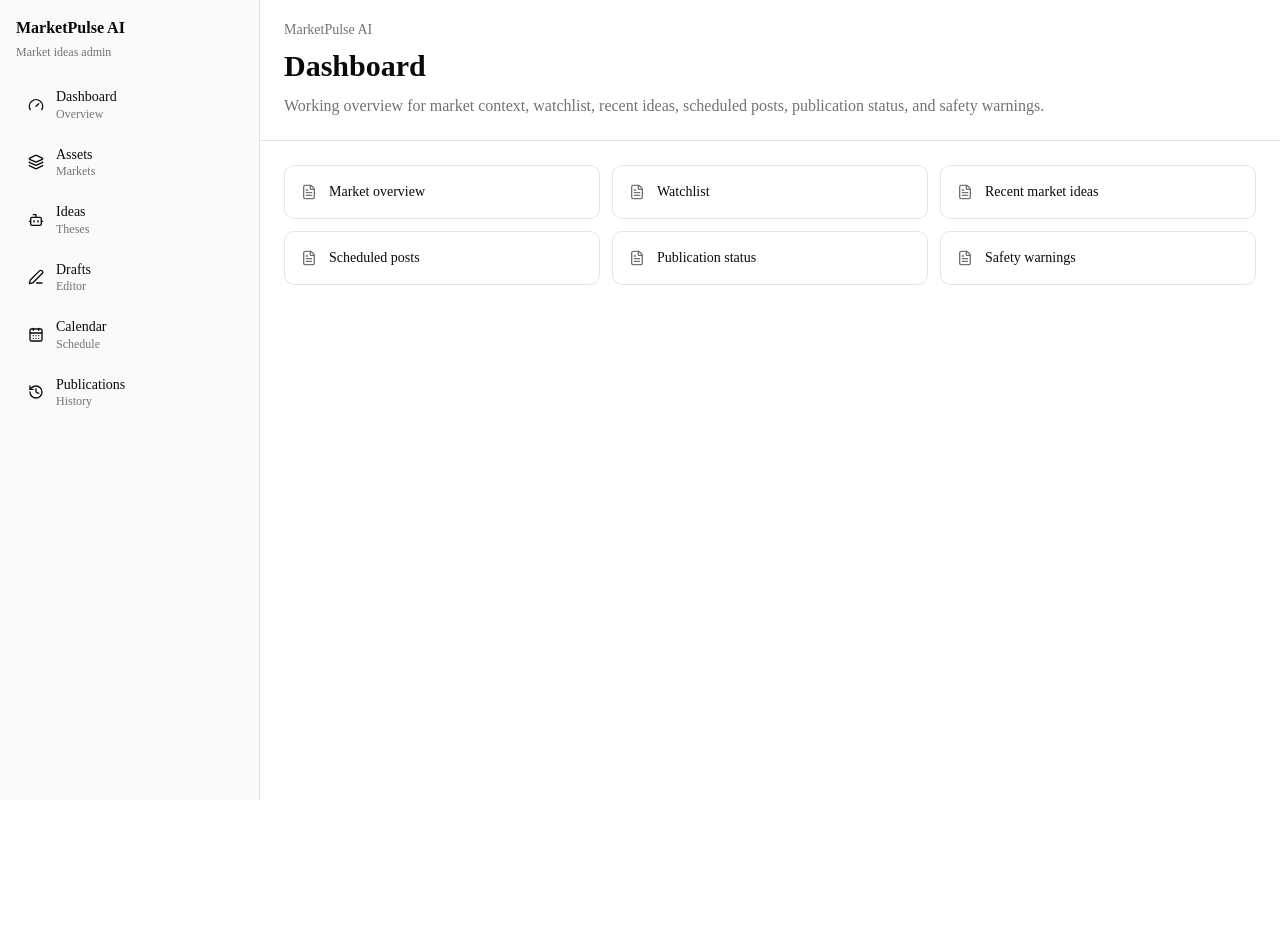
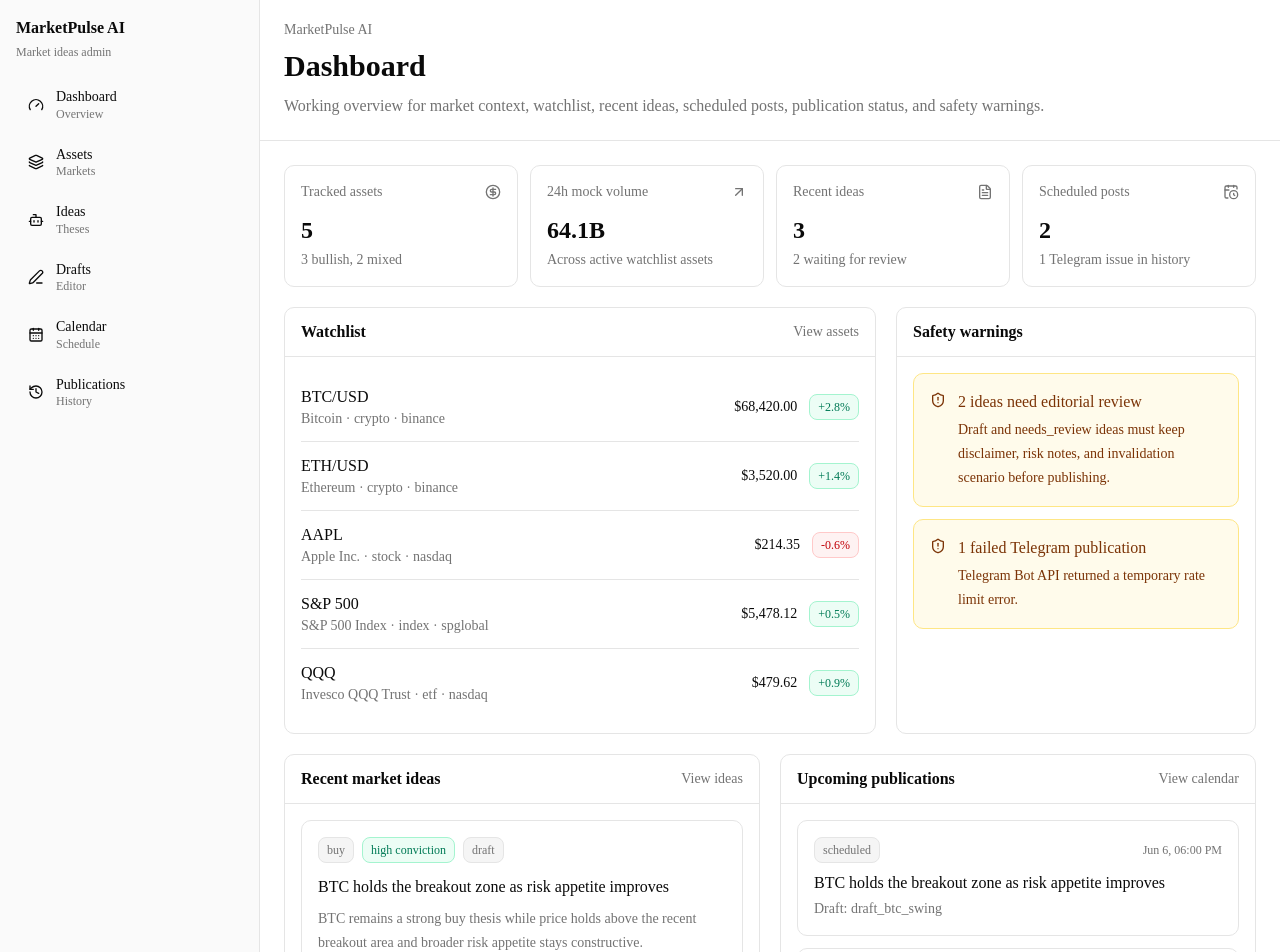
Before and after one commit to Artur-Kelemetov/marketpulse-ai, a Next.js app: page /dashboard in a window 1280 px wide. Shown: the top 952 px of the page. Before the commit the page ends 800 px from the top, so only its background shows below. Built offline with nearby package versions, Linux system fonts and the light colour scheme.

Commit message:
feat: build dashboard with mocks

```diff
--- a/src/app/(admin)/dashboard/page.tsx
+++ b/src/app/(admin)/dashboard/page.tsx
@@ -1,18 +1,298 @@
-import { RoutePlaceholder } from "@/app/_components/route-placeholder";
+import Link from "next/link";
+import {
+  ArrowUpRight,
+  CalendarClock,
+  CheckCircle2,
+  CircleDollarSign,
+  FileText,
+  ShieldAlert,
+} from "lucide-react";
+
+import { PageHeader } from "@/components/layout/PageHeader";
+import {
+  getMockAssets,
+  getMockPublicationLog,
+  getMockRecentIdeas,
+  getMockScheduledPublications,
+} from "@/lib/mock-data";
+
+const numberFormatter = new Intl.NumberFormat("en-US");
+const compactNumberFormatter = new Intl.NumberFormat("en-US", {
+  notation: "compact",
+  maximumFractionDigits: 1,
+});
+const priceFormatter = new Intl.NumberFormat("en-US", {
+  style: "currency",
+  currency: "USD",
+  maximumFractionDigits: 2,
+});
+const percentFormatter = new Intl.NumberFormat("en-US", {
+  signDisplay: "always",
+  maximumFractionDigits: 1,
+});
+const dateTimeFormatter = new Intl.DateTimeFormat("en-US", {
+  month: "short",
+  day: "numeric",
+  hour: "2-digit",
+  minute: "2-digit",
+});
 
 export default function DashboardPage() {
+  const assets = getMockAssets();
+  const recentIdeas = getMockRecentIdeas(3);
+  const scheduledPublications = getMockScheduledPublications();
+  const publicationLog = getMockPublicationLog();
+  const failedPublications = publicationLog.filter(
+    (publication) => publication.status === "failed",
+  );
+  const ideasNeedingReview = recentIdeas.filter(
+    (idea) => idea.status === "needs_review" || idea.status === "draft",
+  );
+  const bullishAssets = assets.filter(
+    (asset) => asset.marketMood === "bullish",
+  ).length;
+  const totalVolume = assets.reduce((sum, asset) => sum + asset.volume24h, 0);
+
   return (
-    <RoutePlaceholder
-      title="Dashboard"
-      description="Working overview for market context, watchlist, recent ideas, scheduled posts, publication status, and safety warnings."
-      items={[
-        "Market overview",
-        "Watchlist",
-        "Recent market ideas",
-        "Scheduled posts",
-        "Publication status",
-        "Safety warnings",
-      ]}
-    />
+    <main className="flex min-h-screen flex-1 flex-col bg-background text-foreground">
+      <PageHeader
+        title="Dashboard"
+        description="Working overview for market context, watchlist, recent ideas, scheduled posts, publication status, and safety warnings."
+      />
+
+      <div className="flex flex-1 flex-col gap-5 px-6 py-6">
+        <section className="grid gap-3 md:grid-cols-2 xl:grid-cols-4">
+          <MetricCard
+            label="Tracked assets"
+            value={numberFormatter.format(assets.length)}
+            helper={`${bullishAssets} bullish, ${assets.length - bullishAssets} mixed`}
+            icon={<CircleDollarSign className="size-4" />}
+          />
+          <MetricCard
+            label="24h mock volume"
+            value={compactNumberFormatter.format(totalVolume)}
+            helper="Across active watchlist assets"
+            icon={<ArrowUpRight className="size-4" />}
+          />
+          <MetricCard
+            label="Recent ideas"
+            value={numberFormatter.format(recentIdeas.length)}
+            helper={`${ideasNeedingReview.length} waiting for review`}
+            icon={<FileText className="size-4" />}
+          />
+          <MetricCard
+            label="Scheduled posts"
+            value={numberFormatter.format(scheduledPublications.length)}
+            helper={`${failedPublications.length} Telegram issue in history`}
+            icon={<CalendarClock className="size-4" />}
+          />
+        </section>
+
+        <section className="grid gap-5 xl:grid-cols-[minmax(0,1.3fr)_minmax(360px,0.7fr)]">
+          <Panel title="Watchlist" actionHref="/assets" actionLabel="View assets">
+            <div className="divide-y divide-border">
+              {assets.map((asset) => (
+                <div
+                  key={asset.id}
+                  className="grid gap-3 py-3 sm:grid-cols-[1fr_auto_auto] sm:items-center"
+                >
+                  <div>
+                    <Link
+                      href={`/assets/${asset.id}`}
+                      className="font-medium hover:underline"
+                    >
+                      {asset.displaySymbol}
+                    </Link>
+                    <p className="text-sm text-muted-foreground">
+                      {asset.name} · {asset.assetType} · {asset.exchange}
+                    </p>
+                  </div>
+                  <div className="text-sm font-medium sm:text-right">
+                    {priceFormatter.format(asset.price)}
+                  </div>
+                  <StatusBadge tone={asset.changePercent24h >= 0 ? "good" : "bad"}>
+                    {percentFormatter.format(asset.changePercent24h)}%
+                  </StatusBadge>
+                </div>
+              ))}
+            </div>
+          </Panel>
+
+          <Panel title="Safety warnings">
+            <div className="space-y-3">
+              {ideasNeedingReview.length > 0 ? (
+                <WarningItem
+                  title={`${ideasNeedingReview.length} ideas need editorial review`}
+                  description="Draft and needs_review ideas must keep disclaimer, risk notes, and invalidation scenario before publishing."
+                />
+              ) : (
+                <SuccessItem description="No ideas are waiting for safety review." />
+              )}
+
+              {failedPublications.length > 0 ? (
+                <WarningItem
+                  title={`${failedPublications.length} failed Telegram publication`}
+                  description={failedPublications[0]?.errorMessage ?? "Review Telegram delivery status."}
+                />
+              ) : (
+                <SuccessItem description="No failed Telegram publications in the mock log." />
+              )}
+            </div>
+          </Panel>
+        </section>
+
+        <section className="grid gap-5 xl:grid-cols-2">
+          <Panel title="Recent market ideas" actionHref="/ideas" actionLabel="View ideas">
+            <div className="space-y-3">
+              {recentIdeas.map((idea) => (
+                <article
+                  key={idea.title}
+                  className="rounded-lg border border-border bg-background p-4"
+                >
+                  <div className="mb-3 flex flex-wrap items-center gap-2">
+                    <StatusBadge tone="neutral">{idea.suggestedAction}</StatusBadge>
+                    <StatusBadge tone={idea.conviction === "high" ? "good" : "neutral"}>
+                      {idea.conviction} conviction
+                    </StatusBadge>
+                    <StatusBadge tone="neutral">{idea.status}</StatusBadge>
+                  </div>
+                  <h3 className="font-medium leading-6">{idea.title}</h3>
+                  <p className="mt-2 line-clamp-2 text-sm leading-6 text-muted-foreground">
+                    {idea.summary}
+                  </p>
+                </article>
+              ))}
+            </div>
+          </Panel>
+
+          <Panel
+            title="Upcoming publications"
+            actionHref="/calendar"
+            actionLabel="View calendar"
+          >
+            <div className="space-y-3">
+              {scheduledPublications.map((publication) => (
+                <article
+                  key={publication.id}
+                  className="rounded-lg border border-border bg-background p-4"
+                >
+                  <div className="mb-2 flex items-center justify-between gap-3">
+                    <StatusBadge tone="neutral">{publication.status}</StatusBadge>
+                    <time className="text-xs text-muted-foreground">
+                      {dateTimeFormatter.format(new Date(publication.scheduledFor))}
+                    </time>
+                  </div>
+                  <h3 className="font-medium leading-6">{publication.title}</h3>
+                  <p className="mt-1 text-sm text-muted-foreground">
+                    Draft: {publication.draftId}
+                  </p>
+                </article>
+              ))}
+            </div>
+          </Panel>
+        </section>
+      </div>
+    </main>
   );
 }
+
+type MetricCardProps = {
+  label: string;
+  value: string;
+  helper: string;
+  icon: React.ReactNode;
+};
+
+function MetricCard({ label, value, helper, icon }: MetricCardProps) {
+  return (
+    <div className="rounded-lg border border-border bg-card p-4 text-card-foreground">
+      <div className="mb-3 flex items-center justify-between gap-3 text-muted-foreground">
+        <span className="text-sm font-medium">{label}</span>
+        {icon}
+      </div>
+      <p className="text-2xl font-semibold tracking-normal">{value}</p>
+      <p className="mt-1 text-sm text-muted-foreground">{helper}</p>
+    </div>
+  );
+}
+
+type PanelProps = {
+  title: string;
+  children: React.ReactNode;
+  actionHref?: string;
+  actionLabel?: string;
+};
+
+function Panel({ title, children, actionHref, actionLabel }: PanelProps) {
+  return (
+    <section className="rounded-lg border border-border bg-card text-card-foreground">
+      <div className="flex items-center justify-between gap-3 border-b border-border px-4 py-3">
+        <h2 className="font-semibold">{title}</h2>
+        {actionHref && actionLabel ? (
+          <Link
+            href={actionHref}
+            className="text-sm font-medium text-muted-foreground hover:text-foreground"
+          >
+            {actionLabel}
+          </Link>
+        ) : null}
+      </div>
+      <div className="p-4">{children}</div>
+    </section>
+  );
+}
+
+type StatusBadgeProps = {
+  children: React.ReactNode;
+  tone: "good" | "bad" | "neutral";
+};
+
+function StatusBadge({ children, tone }: StatusBadgeProps) {
+  const toneClassName = {
+    good: "border-emerald-200 bg-emerald-50 text-emerald-700",
+    bad: "border-red-200 bg-red-50 text-red-700",
+    neutral: "border-border bg-muted text-muted-foreground",
+  }[tone];
+
+  return (
+    <span
+      className={`inline-flex w-fit items-center rounded-md border px-2 py-1 text-xs font-medium ${toneClassName}`}
+    >
+      {children}
+    </span>
+  );
+}
+
+type WarningItemProps = {
+  title: string;
+  description: string;
+};
+
+function WarningItem({ title, description }: WarningItemProps) {
+  return (
+    <div className="rounded-lg border border-amber-200 bg-amber-50 p-4 text-amber-900">
+      <div className="flex items-start gap-3">
+        <ShieldAlert className="mt-0.5 size-4 shrink-0" />
+        <div>
+          <h3 className="font-medium">{title}</h3>
+          <p className="mt-1 text-sm leading-6">{description}</p>
+        </div>
+      </div>
+    </div>
+  );
+}
+
+type SuccessItemProps = {
+  description: string;
+};
+
+function SuccessItem({ description }: SuccessItemProps) {
+  return (
+    <div className="rounded-lg border border-emerald-200 bg-emerald-50 p-4 text-emerald-900">
+      <div className="flex items-start gap-3">
+        <CheckCircle2 className="mt-0.5 size-4 shrink-0" />
+        <p className="text-sm leading-6">{description}</p>
+      </div>
+    </div>
+  );
+}
```
